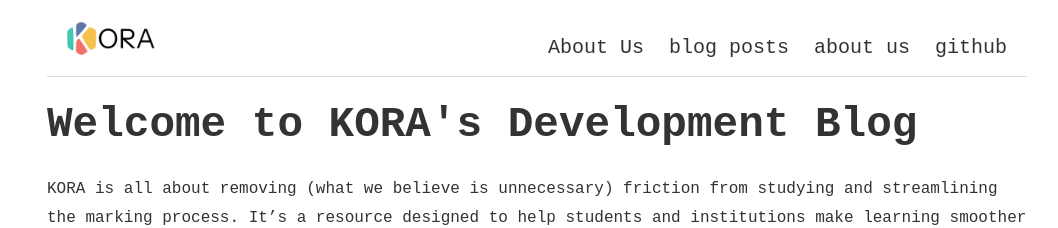
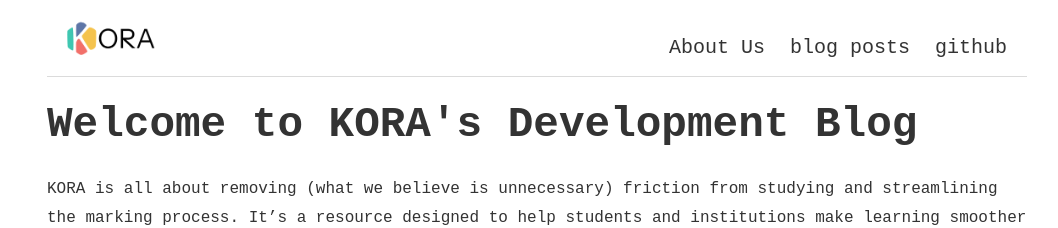
Before and after one commit to kora-edu/kora-edu.github.io, a Jekyll site: the page built from index.html, in a window 1280 px wide. Shown: the top 228 px of the page, without its empty margins (103-1161 px from the left). Built offline with Jekyll 4.4.1, drawn with Linux system fonts in a browser that asks for light colours; the list of posts is cut into pages by our own code.

Commit message:
team page

```diff
--- a/_includes/link.html
+++ b/_includes/link.html
@@ -1,2 +1,2 @@
-<a href="{{ site.baseurl }}/about-us" target="_blank" title="Visit About Us">about us</a>
+<!-- <a href="{{ site.baseurl }}/about-us" target="_blank" title="Visit About Us">about us</a> -->
 <a href="https://github.com/kora-edu" target="_blank" title="Visit KORA's GitHub Repository">github</a>
```
